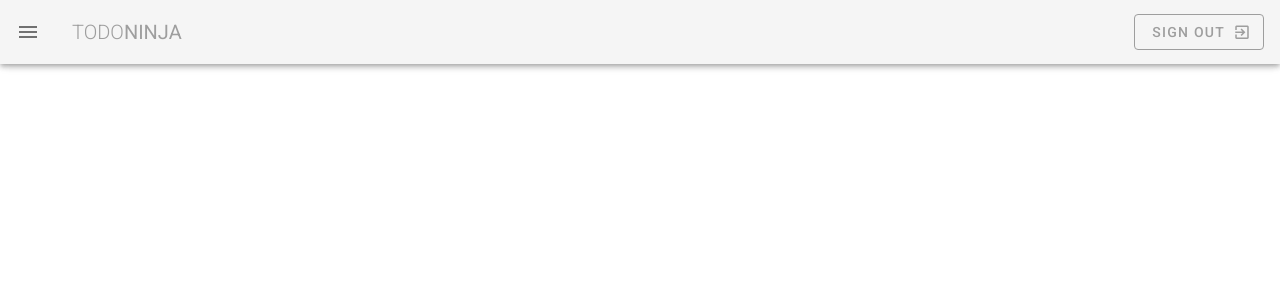
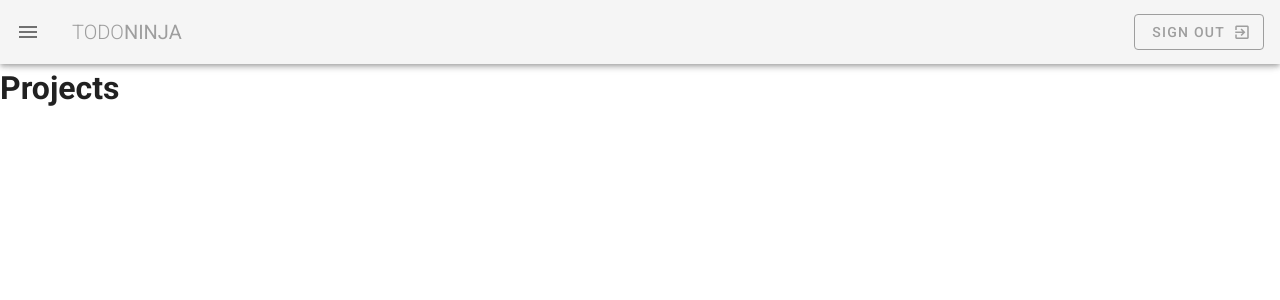
Before and after one commit to vinh-khang/vue-project-training, a Vue app: page /projects in a window 1280 px wide. Shown: the top 300 px of the page. Built offline with nearby package versions, Linux system fonts and the light colour scheme.

Commit message:
adding routes code update

```diff
--- a/src/router/index.js
+++ b/src/router/index.js
@@ -1,6 +1,8 @@
 import Vue from 'vue'
 import VueRouter from 'vue-router'
-import HomeView from '../views/HomeView.vue'
+import DashboardView from '../views/DashboardView.vue'
+import ProjectView from '../views/ProjectView.vue'
+import TeamView from '../views/TeamView.vue'
 
 Vue.use(VueRouter)
 
@@ -8,15 +10,17 @@ const routes = [
   {
     path: '/',
     name: 'home',
-    component: HomeView
+    component: DashboardView
   },
   {
-    path: '/about',
-    name: 'about',
-    // route level code-splitting
-    // this generates a separate chunk (about.[hash].js) for this route
-    // which is lazy-loaded when the route is visited.
-    component: () => import(/* webpackChunkName: "about" */ '../views/AboutView.vue')
+    path: '/projects',
+    name: 'projects',
+    component: ProjectView
+  },
+  {
+    path: '/team',
+    name: 'team',
+    component: TeamView
   }
 ]
 
--- a/src/views/AboutView.vue
+++ /dev/null
@@ -1,5 +0,0 @@
-<template>
-  <div class="about">
-    <h1>This is an about page</h1>
-  </div>
-</template>
--- /dev/null
+++ b/src/views/DashboardView.vue
@@ -0,0 +1,6 @@
+<template>
+<div class="home">
+<h1>Dashboard</h1>
+</div>
+
+</template>
--- a/src/views/HomeView.vue
+++ /dev/null
@@ -1,8 +0,0 @@
-<template>
-<div class="home">
- <!-- <v-btn class="hidden-md-and-down">click me</v-btn> -->
-    <v-btn class="hidden-md-and-up">click me</v-btn>
-    <!-- <v-btn class="hidden-sm-only">click me</v-btn> -->
-</div>
-
-</template>
--- /dev/null
+++ b/src/views/ProjectView.vue
@@ -0,0 +1,5 @@
+<template>
+             <div class="about">
+  <h1>Projects</h1>
+  </div>
+</template>
--- /dev/null
+++ b/src/views/TeamView.vue
@@ -0,0 +1,6 @@
+<template>
+<div class="home">
+<h1>Team</h1>
+</div>
+
+</template>
```
